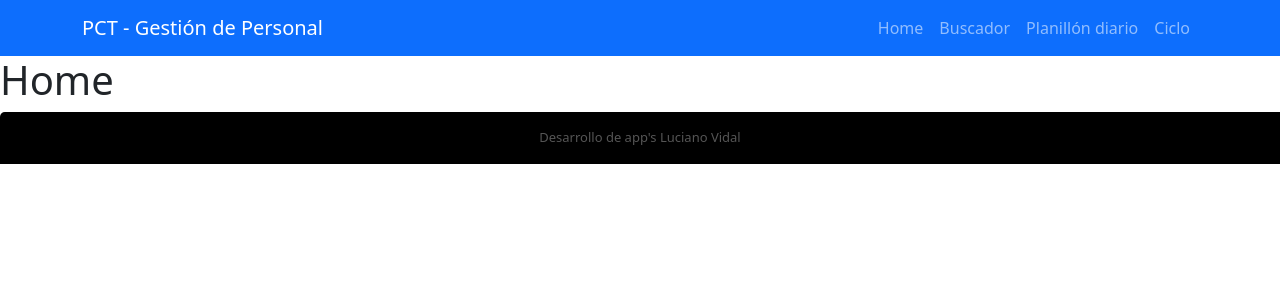
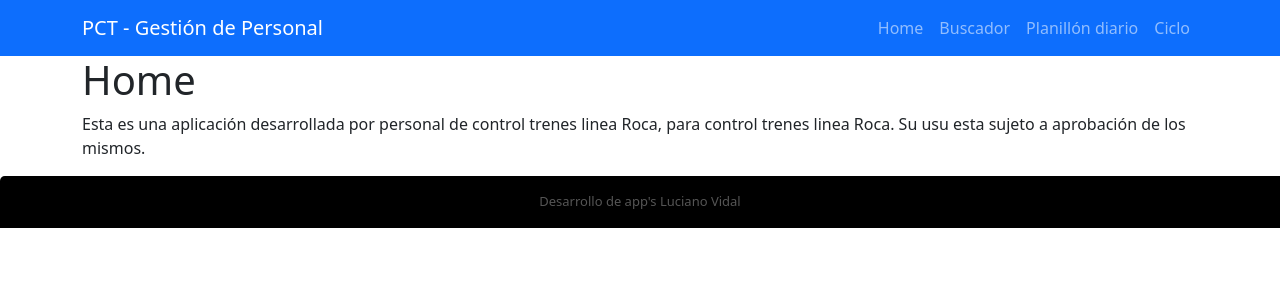
Before and after one commit to Lucho-Vidal/Gestor-de-personal, a Vue app: page / in a window 1280 px wide. Shown: the top 300 px of the page. Built offline with nearby package versions, Linux system fonts and the light colour scheme.

Commit message:
se agrego una descripcion

```diff
--- a/src/components/Home.vue
+++ b/src/components/Home.vue
@@ -1,7 +1,13 @@
 <template>
     <div>
         <NavBar/>
-        <h1>Home</h1>
+        <div class="container">
+            <h1>Home</h1>
+        <p>
+            Esta es una aplicación desarrollada por personal de control trenes linea Roca, para control trenes linea Roca.
+            Su usu esta sujeto a aprobación de los mismos.
+        </p>
+        </div>
         <FooterPage/>
     </div>
 </template>
```
